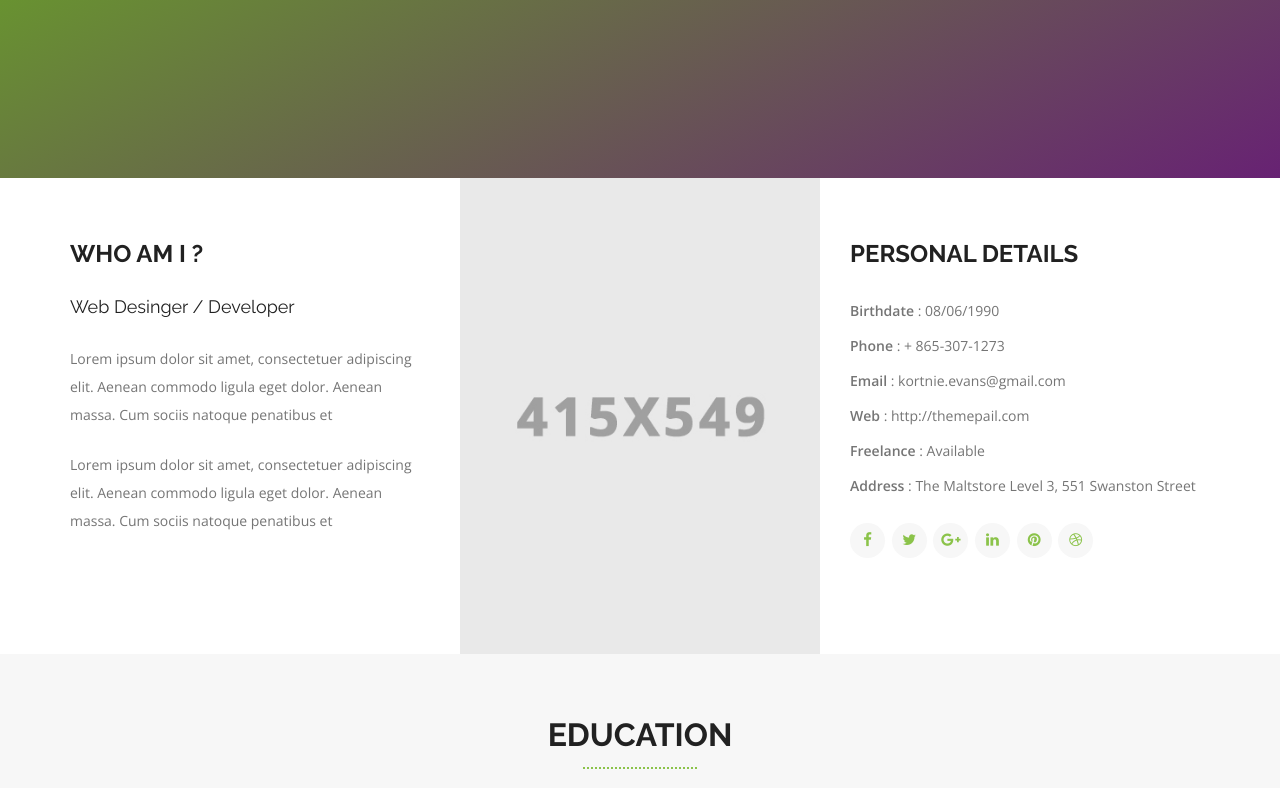
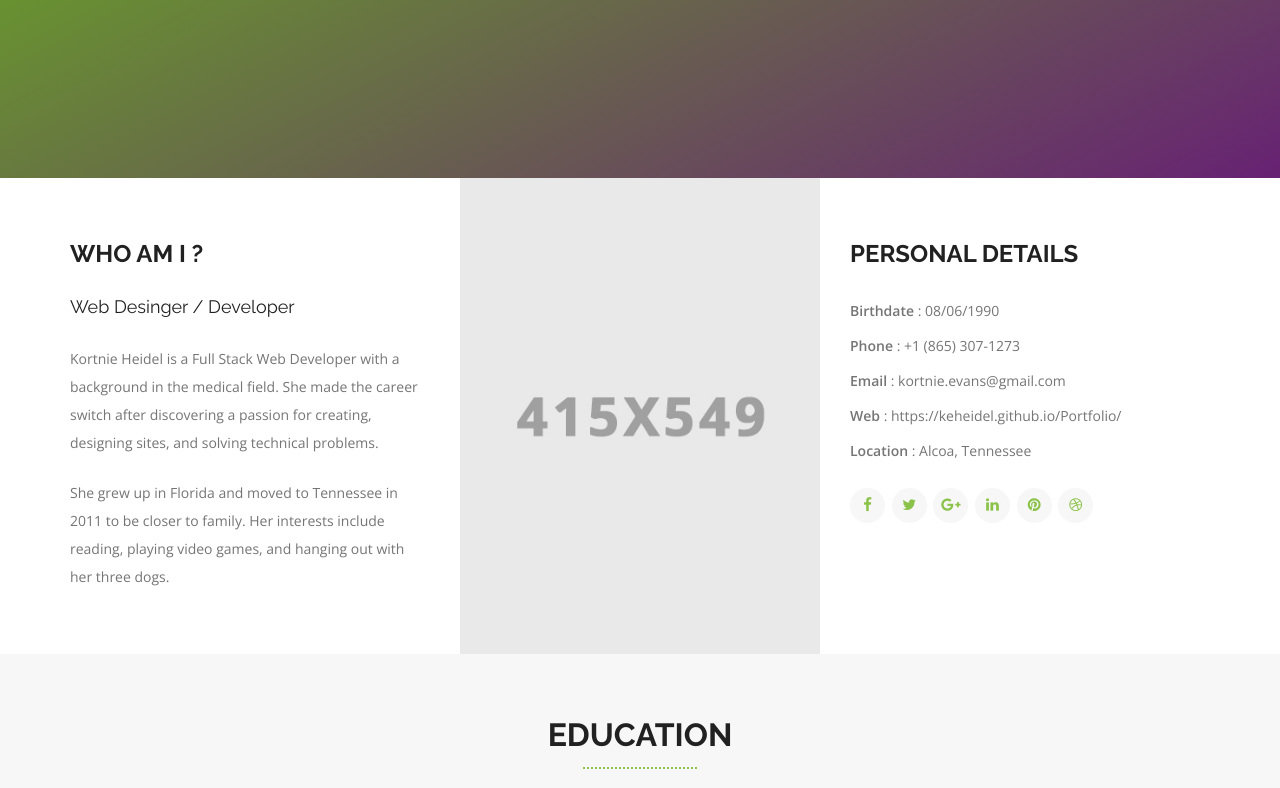
Before and after one commit to KEHeidel/Portfolio, a plain HTML site: page index.html in a window 1280 px wide. Shown: the part 482-1270 px from the top of the page. Drawn offline with nearby package versions, Linux system fonts and the light colour scheme.

Commit message:
updates about me

```diff
--- a/index.html
+++ b/index.html
@@ -115,9 +115,9 @@
 
           <div class="designation">Web Desinger / Developer</div>
 
-          <p>Lorem ipsum dolor sit amet, consectetuer adipiscing elit. Aenean commodo ligula eget dolor. Aenean massa. Cum sociis natoque penatibus et</p>
+          <p>Kortnie Heidel is a Full Stack Web Developer with a background in the medical field. She made the career switch after discovering a passion for creating, designing sites, and solving technical problems.  </p>
 
-          <p>Lorem ipsum dolor sit amet, consectetuer adipiscing elit. Aenean commodo ligula eget dolor. Aenean massa. Cum sociis natoque penatibus et </p>
+          <p>She grew up in Florida and moved to Tennessee in 2011 to be closer to family. Her interests include reading, playing video games, and hanging out with her three dogs. </p>
 
         </div>
       </div>
@@ -133,11 +133,10 @@
           <h3>Personal Details</h3>
           <ul>
             <li><span>Birthdate </span>: 08/06/1990</li>
-            <li><span>Phone </span>: + 865-307-1273</li>
+            <li><span>Phone </span>: +1 (865) 307-1273</li>
             <li><span>Email </span>: kortnie.evans@gmail.com</li>
-            <li><span>Web </span>: http://themepail.com</li>
-            <li><span>Freelance </span>: Available </li>
-            <li><span>Address </span>: The Maltstore Level 3, 551 Swanston Street</li>
+            <li><span>Web </span>: https://keheidel.github.io/Portfolio/</li>
+            <li><span>Location </span>: Alcoa, Tennessee</li>
           </ul>
           <!-- social Link -->
           <ul class="about-social">
```
